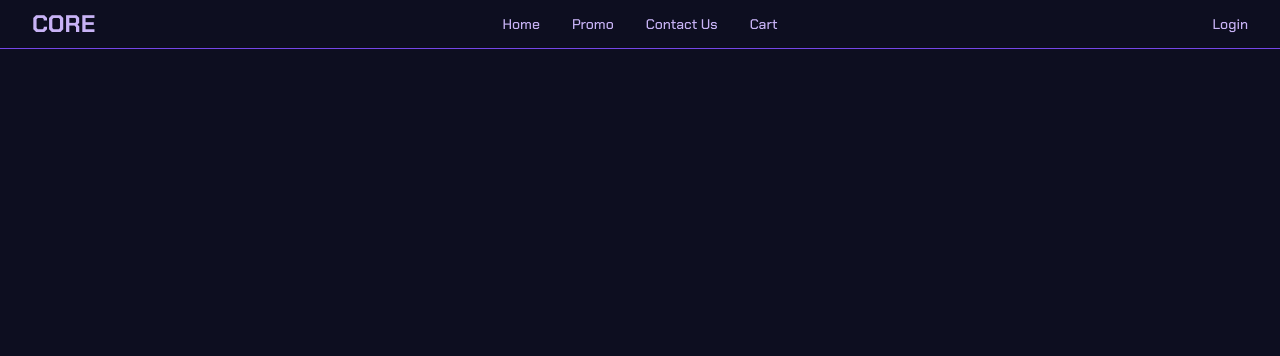
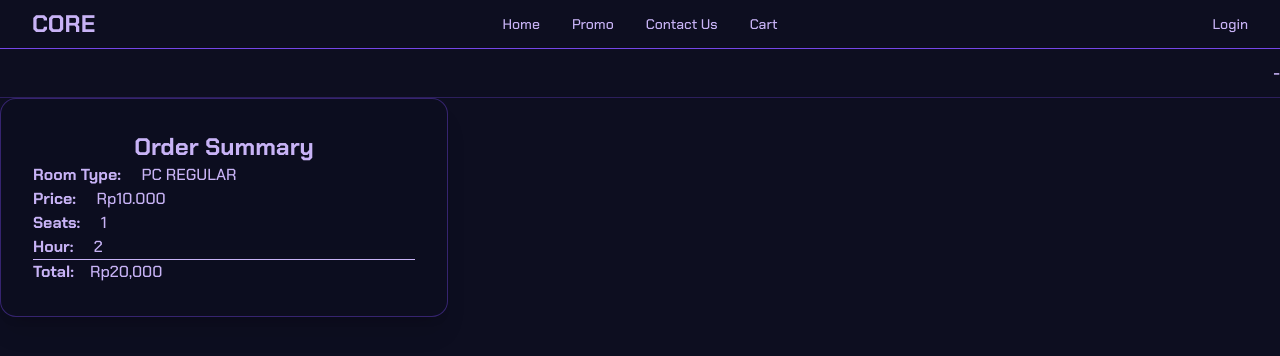
Before and after one commit to MicelHiu/core, a Next.js app: page /cart in a window 1280 px wide. Shown: the top 356 px of the page. Built offline with nearby package versions, Linux system fonts and the light colour scheme; no server answers.

Commit message:
add: cart page

```diff
--- a/src/app/(user)/cart/page.tsx
+++ b/src/app/(user)/cart/page.tsx
@@ -1,9 +1,19 @@
+"use client";
+
+import { RentSummary } from "@/components/user/cart/RentSummary"
+import UserSummary from "@/components/user/cart/UserSummary"
 import { Navigation } from "@/components/user/Navigation"
+import { useCurrentUser } from "@/hooks/useCurrentUser"
 
 export default function Cart() {
     return (
         <>
             <Navigation />
+            <main>
+                <UserSummary label="" />
+                <RentSummary />
+
+            </main>
         </>
     )
 }
--- /dev/null
+++ b/src/components/user/cart/CompletePopUp.tsx
@@ -0,0 +1,20 @@
+import Link from "next/link";
+
+export function CompletePopUp() {
+    return (
+        <>
+            <div className="fixed inset-0 bg-black/50 flex items-center justify-center z-50">
+                <div className="bg-white rounded-2xl p-10 text-center shadow-2xl max-w-sm w-full mx-4">
+                    <div className="text-5xl mb-4">
+                        🎉
+                    </div>
+                    <h2 className="text-black text-2xl font-bold mb-2">Thanks for shopping!</h2>
+                    <p className="text-gray-500 text-sm mb-6">Your order has been placed. We'll process it shortly.</p>
+                    <Link href="/dashboard" className="inline-block bg-black text-white px-8 py-3 rounded-full font-semibold hover:bg-gray-800 transition">
+                        Back to Home
+                    </Link>
+                </div>
+            </div>
+        </>
+    )
+}
--- /dev/null
+++ b/src/components/user/cart/RentSummary.tsx
@@ -0,0 +1,18 @@
+export function RentSummary() {
+    return (
+        <section className="max-w-md bg-darkpurple/60 border border-lilac/40 rounded-2xl p-8 shadow-xl">
+            <h2 className="text-2xl font-bold text-pale mb06 text-center">Order Summary</h2>
+            <div className="flex flex-col justify-between">
+                <p className="font-bold">Room Type: <span className="text-base p-4 font-medium">PC REGULAR</span></p>
+
+                <p className="font-bold">Price: <span className="text-base p-4 font-medium">Rp10.000</span></p>
+
+                <p className="font-bold">Seats: <span className="text-base p-4 font-medium">1</span></p>
+
+                <p className="font-bold">Hour: <span className="text-base p-4 font-medium">2</span></p>
+                <hr/>
+                <p className="font-bold">Total:<span className="text-base p-4 font-medium">Rp20,000</span></p>
+            </div>
+        </section>
+    )
+}
--- /dev/null
+++ b/src/components/user/cart/UserSummary.tsx
@@ -0,0 +1,20 @@
+import { useCurrentUser } from "@/hooks/useCurrentUser";
+import { Skeleton } from "../dashboard/Skeleton";
+
+export default function UserSummary({label, value}: {label:string; value?: string | number}) {
+    const { user, isLoading: isUserLoading } = useCurrentUser();
+
+    if(isUserLoading) return <Skeleton />
+
+    const fields = [
+        { label: "Name", value: user?.full_name },
+        { label: "Email", value: user?.email },
+    ]
+
+    return (
+        <div className="flex items-center justify-between border-b border-lilac/30 py-3">
+            <span className="text-sm font-medium text-pale/70">{label}</span>
+            <span className="text-base font-semibold text-pale">{value ?? "-"}</span>
+        </div>
+    )
+}
```
